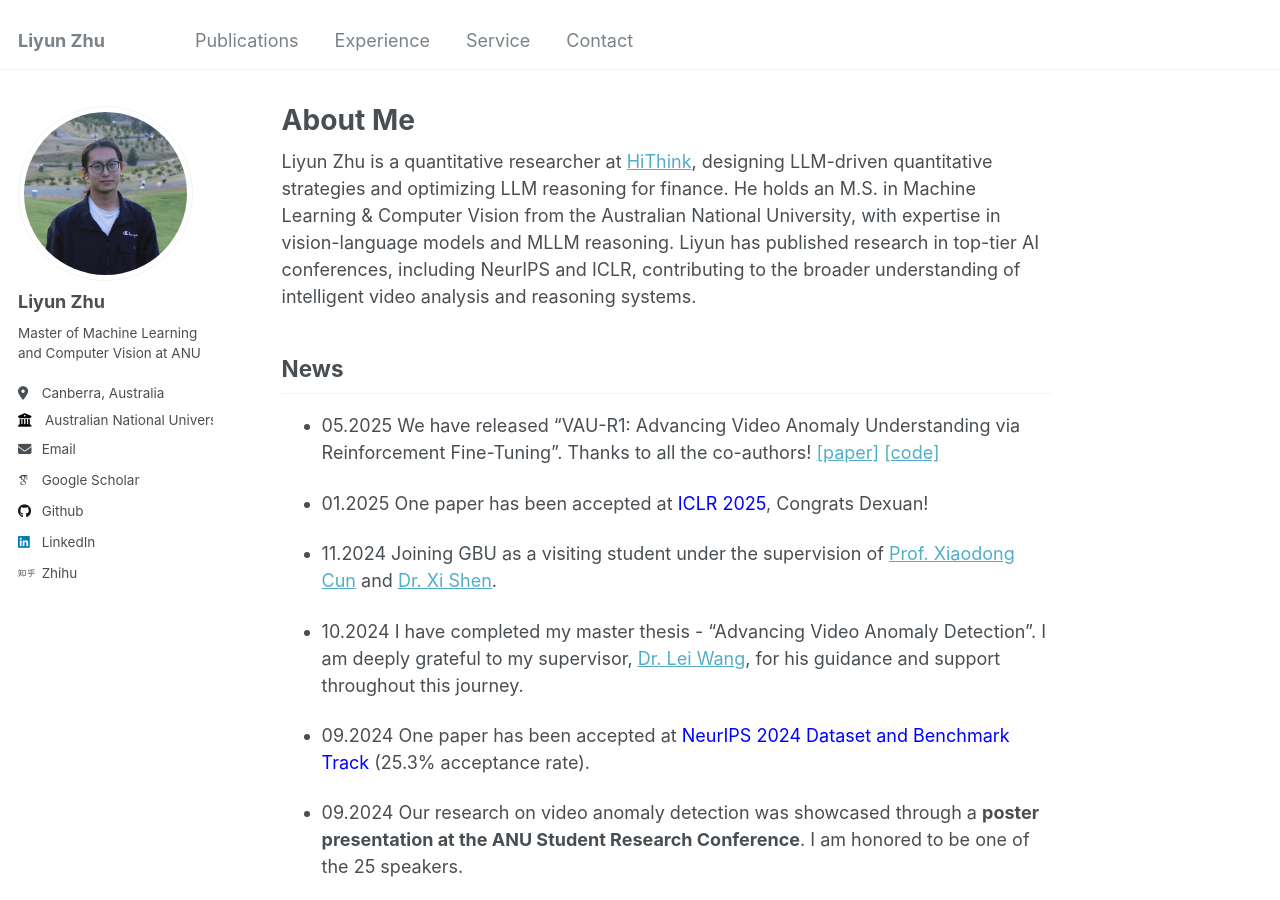
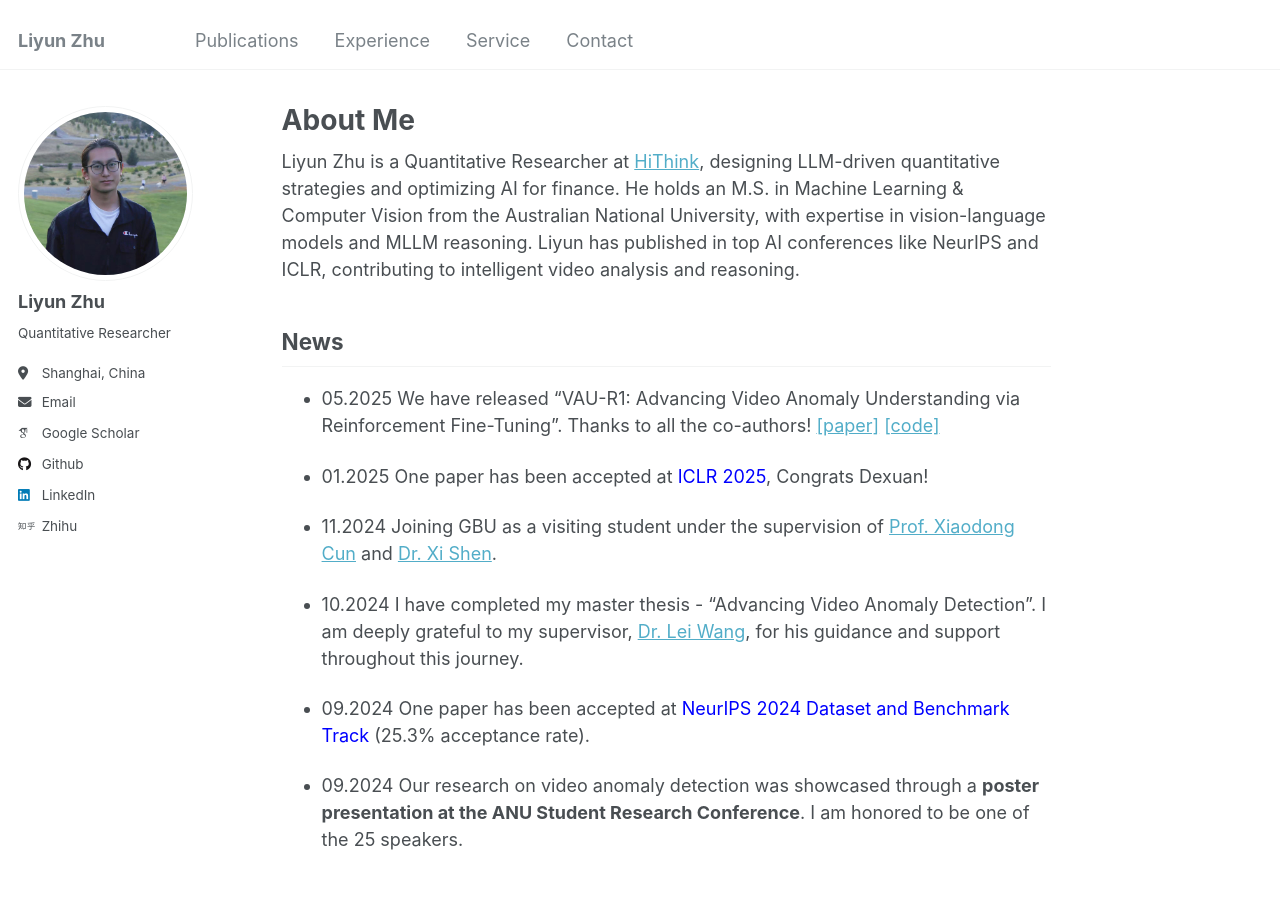
Before and after one commit to Tom-roujiang/liyun_zhu, a Jekyll site: the page built from _pages/about.md, in a window 1280 px wide and 900 px high. Built offline with Jekyll 4.4.1, drawn with Linux system fonts in a browser that asks for light colours; some web fonts are replaced.

Commit message:
update0720

```diff
--- a/_config.yml
+++ b/_config.yml
@@ -24,11 +24,11 @@ author:
   avatar           : "profile.jpg"
   name             : "Liyun Zhu"
   pronouns         : # example: "she/her"
-  bio              : "Master of Machine Learning and Computer Vision at ANU"
-  location         : "Canberra, Australia"
-  employer         : "Australian National University"
+  bio              : "Quantitative Researcher"
+  location         : "Shanghai, China"
+  employer         : # "Australian National University"
   uri              : # URL
-  email            : "u7778917@anu.edu.au"
+  email            : "zhuliyun_2000@163.com"
 
   # Academic websites
   arxiv            : # URL - Update with the correct link to your profile
--- a/_pages/about.md
+++ b/_pages/about.md
@@ -7,21 +7,15 @@ redirect_from:
   - /about.html
 ---
 
-Liyun Zhu is a quantitative researcher at [HiThink](https://www.hithink.sg/#/Home), designing LLM-driven quantitative strategies and optimizing LLM reasoning for finance. He holds an M.S. in Machine Learning & Computer Vision from the Australian National University, with expertise in vision-language models and MLLM reasoning. Liyun has published research in top-tier AI conferences, including NeurIPS and ICLR, contributing to the broader understanding of intelligent video analysis and reasoning systems.
+Liyun Zhu is a Quantitative Researcher at [HiThink](https://www.hithink.sg/#/Home), designing LLM-driven quantitative strategies and optimizing AI for finance. He holds an M.S. in Machine Learning & Computer Vision from the Australian National University, with expertise in vision-language models and MLLM reasoning. Liyun has published in top AI conferences like NeurIPS and ICLR, contributing to intelligent video analysis and reasoning.
 
 <!-- Liyun Zhu is a second-year master's student in Machine Learning and Computer Vision at the Australian National University (ANU). His research focuses on advancing computer vision and machine learning, particularly in video understanding, vision-language models (VLMs), and reasoning. Previously, he had the privilege of collaborating with [Dr. Lei Wang](https://leiwangr.github.io) (ANU & Data61/CSIRO) and [Prof. Chen Chen](https://www.crcv.ucf.edu/chenchen/) (University of Central Florida) on multiple research projects. Prior to his master's studies, Liyun earned his Bachelor's degree in Electronic Engineering from Shanghai University in 2023. Liyun has published research in top-tier AI conferences, including NeurIPS and ICLR, contributing to the broader understanding of intelligent video analysis and reasoning systems. -->
-
 
 <!-- Liyun Zhu is a second-year master's student in Machine Learning and Computer Vision at the Australian National University (ANU). His research focuses on advancing computer vision and machine learning, particularly in video anomaly detection, video understanding, vision-language models, and reasoning. He has had the privilege of collaborating with Dr. Lei Wang (ANU & Data61/CSIRO) and Prof. Chen Chen (University of Central Florida) on multiple research projects.
 
 Prior to his master's studies, Liyun earned his Bachelor's degree in Electronic Engineering from Shanghai University in 2023, where he was mentored by Prof. Yongfang Wang. His academic excellence has been recognized through several awards, including the Active Intelligence Research Challenge Award (2023) and the Self-Improvement Scholarship during his undergraduate studies.
 
 Liyun has published research in top-tier AI conferences, including NeurIPS and ICLR, contributing to the broader understanding of intelligent video analysis and reasoning systems. -->
-
-<!-- During his undergraduate studies, Liyun participated in Shanghai University's Outstanding Undergraduate Program, initiating his research in this specialized field. -->
-
-<!-- Liyun's academic journey is complemented by extensive industry experience. As a Model Optimization Intern at Biren Tech, a leading Chinese semiconductor company, Liyun contributed to research on advanced large language models and optimized LLM performance in distributed systems across 16 nodes and 128 GPUs. In 2023, he served as a Research Intern at Active Intelligence (Australia), where he developed advanced anomaly detection algorithms and contributed to a novel dataset. Earlier, as an Algorithm Intern at Anji Tech, he focused on the industrial implementation of anomaly detection systems. -->
-
 
 ## News
 * 05.2025 We have released "VAU-R1: Advancing Video Anomaly Understanding via Reinforcement Fine-Tuning". Thanks to all the co-authors! [[paper]](https://arxiv.org/abs/2505.23504) [[code]](https://github.com/GVCLab/VAU-R1)
```
Also changed, not shown: _pages/contact.md (+1 -1 lines).
